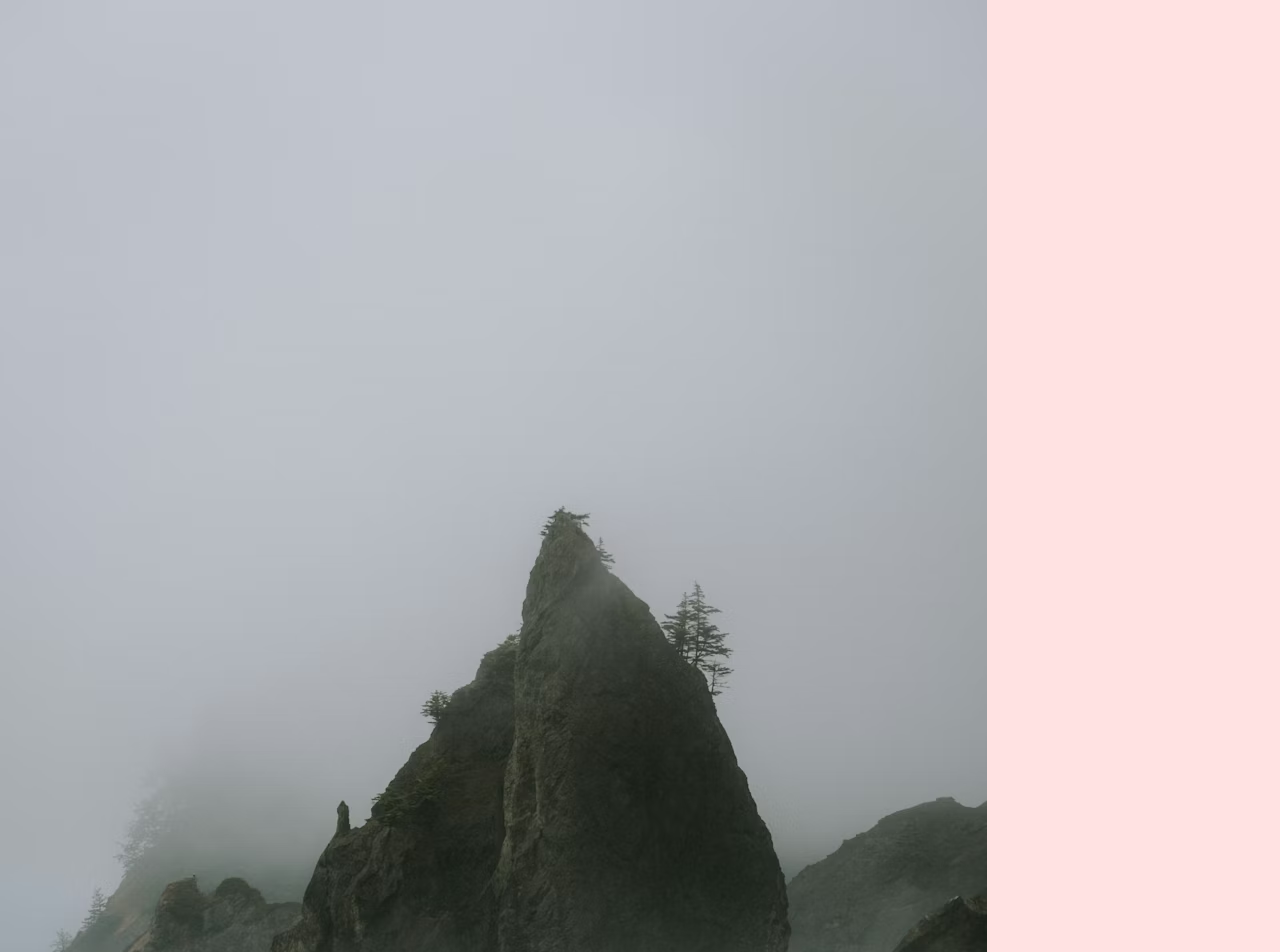
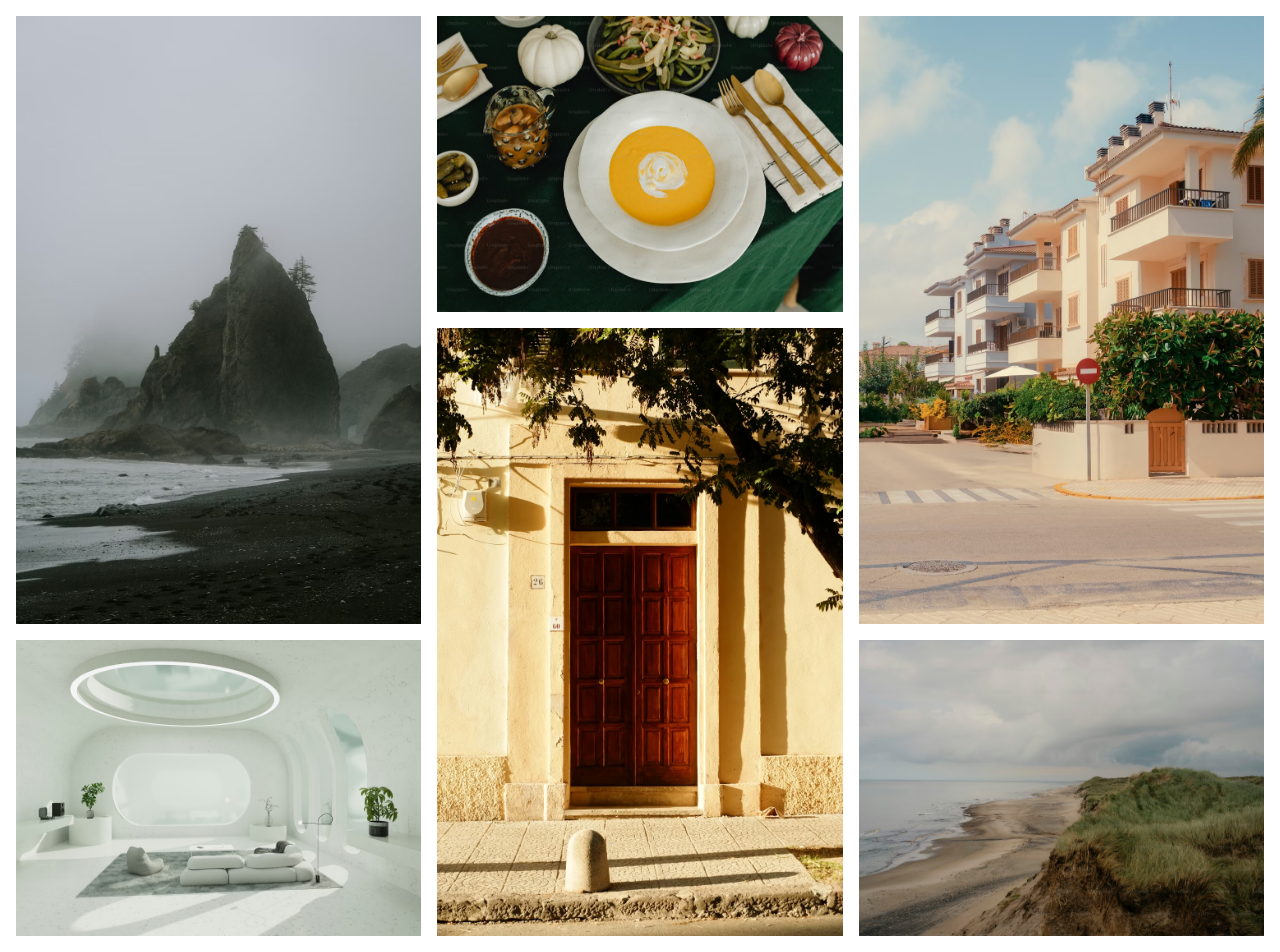
Before and after one commit to Domanskey/Image-Grid-Layout, a website built with Vite: page index.html in a window 1280 px wide. Shown: the top 952 px of the page. Built offline with nearby package versions, Linux system fonts and the light colour scheme.

Commit message:
feat: add responsive styling

```diff
--- a/index.html
+++ b/index.html
@@ -9,14 +9,14 @@
   <title>image-grid-layout</title>
 </head>
 
-<body class="bg-red-100">
-  <main>
-    <img src="src/images/photo1.avif" alt="mountain photo">
-    <img src="src/images/photo2.avif" alt="living room photo">
-    <img src="src/images/photo3.avif" alt="food photo">
-    <img src="src/images/photo4.avif" alt="door photo">
-    <img src="src/images/photo5.avif" alt="apartment buildings photo">
-    <img src="src/images/photo6.avif" alt="beach photo">
+<body class="scheme-light-dark dark:bg-zinc-900">
+  <main class="p-2 grid gap-2 md:p-3 md:gap-3 lg:p-4 lg:gap-4 md:grid-cols-2 md:grid-rows-5 lg:grid-cols-3 lg:grid-rows-3">
+    <img src="src/images/photo1.avif" alt="mountain photo" class="md:row-start-1 md:row-end-3">
+    <img src="src/images/photo2.avif" alt="living room photo" class="md:row-start-3 md:row-end-4 min-h-full">
+    <img src="src/images/photo3.avif" alt="food photo" class="md:row-start-1 md:row-end-2 md:col-start-2 min-h-full">
+    <img src="src/images/photo4.avif" alt="door photo" class="md:row-start-2 md:row-end-4 md:col-start-2">
+    <img src="src/images/photo5.avif" alt="apartment buildings photo" class="md:row-start-4 md:row-end-6 md:col-start-1 lg:col-start-3 lg:row-start-1 lg:row-end-3">
+    <img src="src/images/photo6.avif" alt="beach photo" class="md:row-start-4 md:row-end-5 md:col-start-2 min-h-full lg:col-start-3 lg:row-start-3 lg:row-end-4">
   </main>
   <script type="module" src="/src/main.js"></script>
 </body>
```
